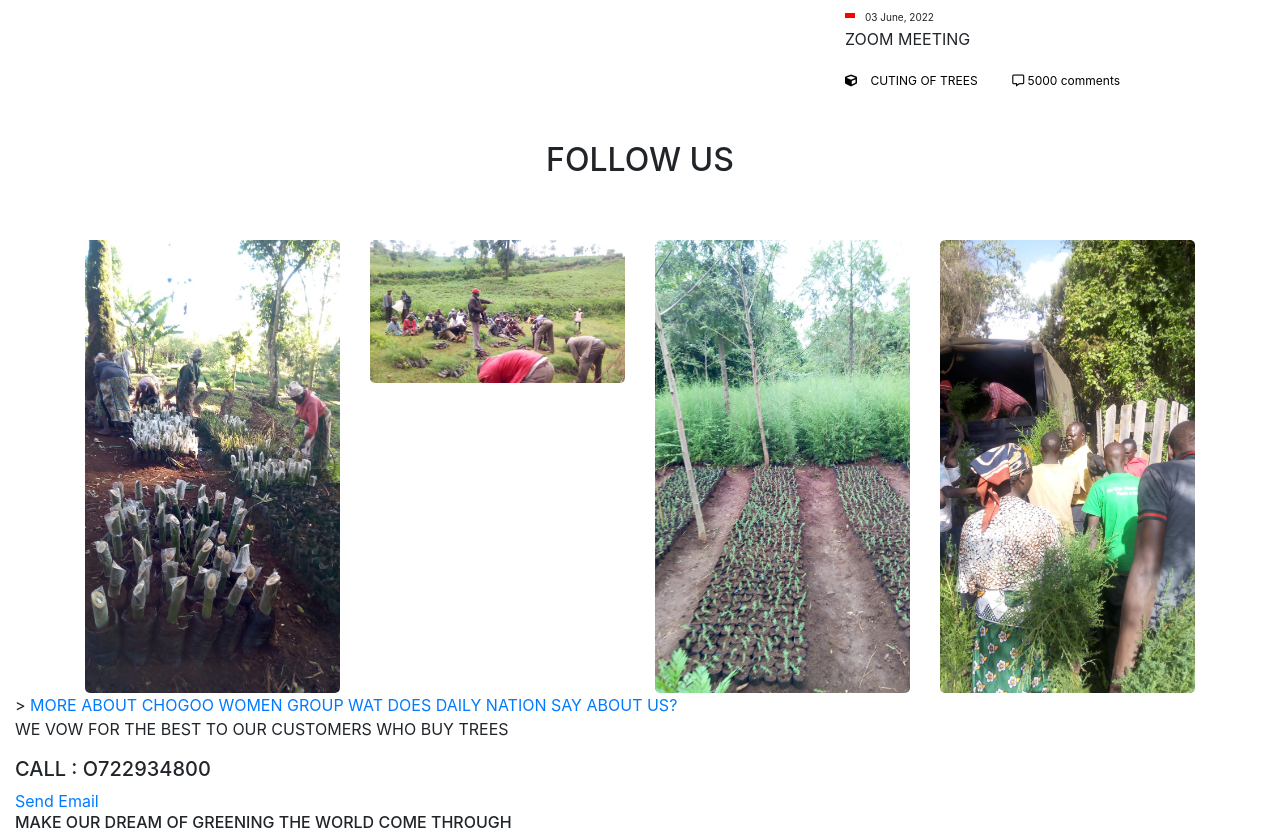
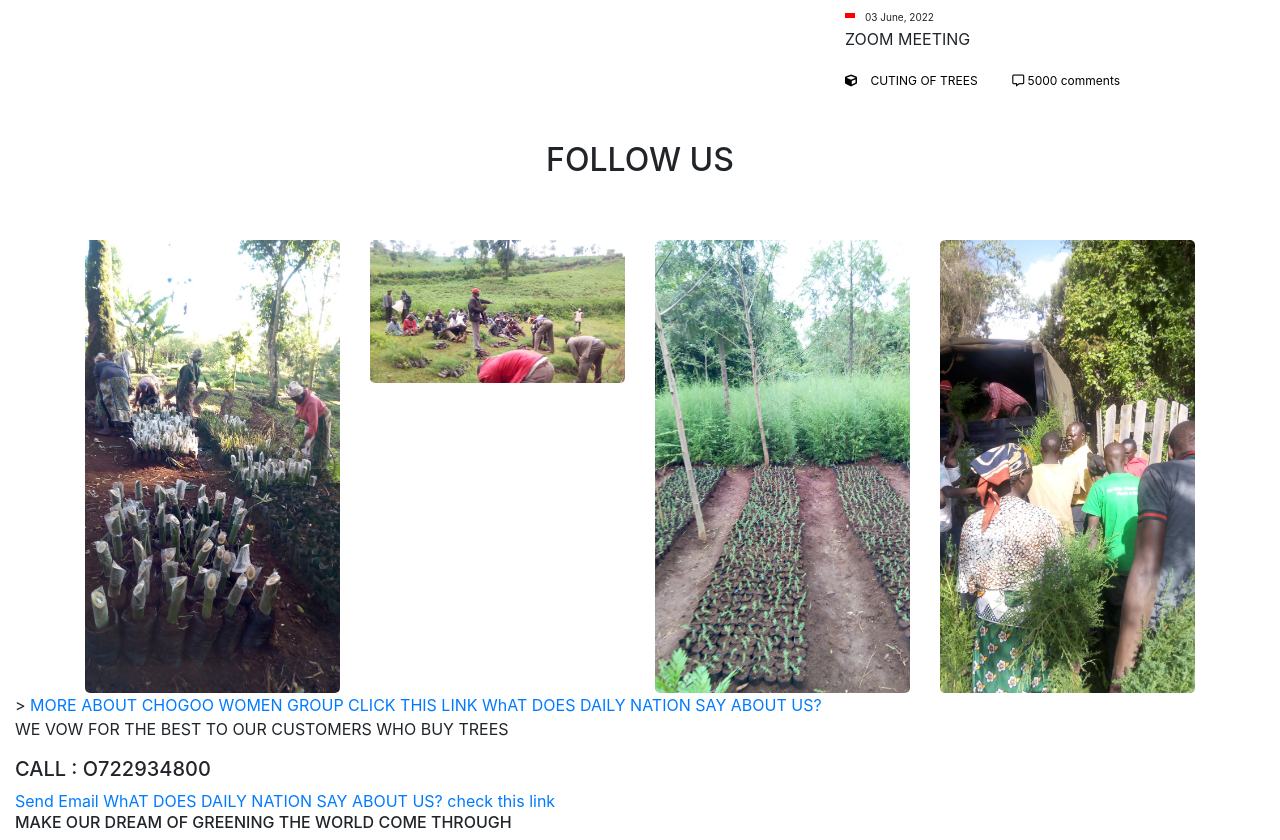
Before and after one commit to toxicking-techguru/chogoo, a plain HTML site: page index.html in a window 1280 px wide. Shown: the part 4363-5203 px from the top of the page. Drawn offline with nearby package versions, Linux system fonts and the light colour scheme.

Commit message:
Update index.html

```diff
--- a/index.html
+++ b/index.html
@@ -443,7 +443,7 @@
             <div class="row">
                 <div class="col-md-3 col-6">
                     <div class="icon">
-                        <img src="/images/tree16.jpg" class="img-fluid" alt="">
+                        <img src="images/tree16.jpg" class="img-fluid" alt="">
                         <p>WE ARE OPEN FOR TREE TRANSIT 7 DAYS OF THE WEEK</p>
                         <span></span>
                     </div>
@@ -824,12 +824,14 @@
         </div>
     </div>
     <div class="col-md-12">
-        > <a href="https://regreeningafrica.org/uncategorized/agnes-cheptoo/">MORE ABOUT CHOGOO WOMEN GROUP</a>
-        <a href="https://nation.africa/kenya/news/gender/women-ditch-booze-for-clean-business-3360622"> WAT DOES
+        > <a href="https://regreeningafrica.org/uncategorized/agnes-cheptoo/">MORE ABOUT CHOGOO WOMEN GROUP CLICK THIS LINK</a>
+        <a href="https://nation.africa/kenya/news/gender/women-ditch-booze-for-clean-business-3360622"> WhAT DOES
             DAILY NATION SAY ABOUT US?</a>
         <p>WE VOW FOR THE BEST TO OUR CUSTOMERS WHO BUY TREES</p>
         <h5> CALL : O722934800</h5>
         <a href="mailto: agnescheptoo@gmail.com">Send Email</a>
+         <a href="https://nation.africa/kenya/news/gender/women-ditch-booze-for-clean-business-3360622"> WhAT DOES
+            DAILY NATION SAY ABOUT US? check this link</a>
         <h6>MAKE OUR DREAM OF GREENING THE WORLD COME THROUGH</h6>
     </div>
 </body>
```
